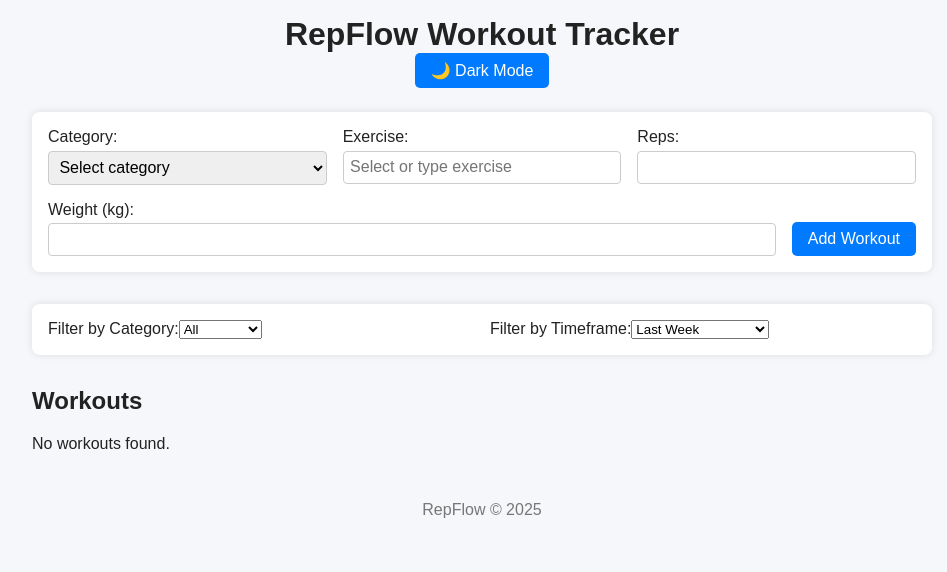
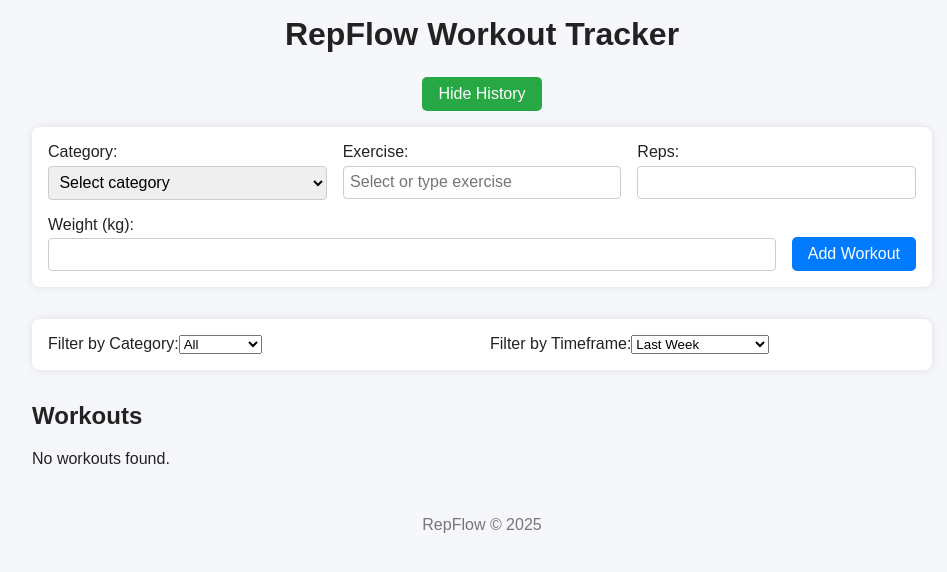
Before and after one commit to ChrisAT99/repflow-react, a React (Create React App) app: page / in a window 1280 px wide. Shown: the top 572 px of the page, without its empty margins (158-1105 px from the left). Built offline with nearby package versions, Linux system fonts and the light colour scheme.

Commit message:
history changes

```diff
--- a/src/App.js
+++ b/src/App.js
@@ -24,6 +24,7 @@ const timeframes = [
 ];
 
 function App() {
+  // State
   const [workouts, setWorkouts] = useState([]);
   const [category, setCategory] = useState('');
   const [exercise, setExercise] = useState('');
@@ -35,10 +36,10 @@ function App() {
   const [timeframe, setTimeframe] = useState('lastWeek');
   const [customRange, setCustomRange] = useState({ start: '', end: '' });
 
-  const [darkMode, setDarkMode] = useState(() => {
-    return localStorage.getItem('darkMode') === 'true';
-  });
+  // New state to toggle history visibility
+  const [showHistory, setShowHistory] = useState(true);
 
+  // Load workouts from localStorage on mount
   useEffect(() => {
     const saved = localStorage.getItem('workouts');
     if (saved) {
@@ -50,28 +51,27 @@ function App() {
     }
   }, []);
 
+  // Save workouts to localStorage on change
   useEffect(() => {
     localStorage.setItem('workouts', JSON.stringify(workouts));
   }, [workouts]);
 
-  useEffect(() => {
-    document.body.classList.toggle('dark-mode', darkMode);
-    localStorage.setItem('darkMode', darkMode);
-  }, [darkMode]);
-
+  // Filter workouts based on filterCategory and timeframe
   const filteredWorkouts = workouts.filter(w => {
     if (filterCategory !== 'all' && w.category !== filterCategory) return false;
 
     if (timeframe === 'custom') {
-      if (!customRange.start || !customRange.end) return true;
+      if (!customRange.start || !customRange.end) return true; // no range selected yet
       return w.date >= new Date(customRange.start) && w.date <= new Date(customRange.end);
     }
 
     return filterWorkoutsByDate(w.date, timeframe, workouts);
   });
 
+  // Populate exercise list for selected category
   const currentExercises = category ? presetWorkouts[category] || [] : [];
 
+  // Handlers
   function resetForm() {
     setCategory('');
     setExercise('');
@@ -123,14 +123,22 @@ function App() {
     }
   }
 
+  // UI render
   return (
     <div className="app-container">
       <header>
         <h1>RepFlow Workout Tracker</h1>
-        <button onClick={() => setDarkMode(prev => !prev)}>
-          {darkMode ? '☀️ Light Mode' : '🌙 Dark Mode'}
+      </header>
+
+      {/* Toggle History Button */}
+      <div style={{ marginBottom: '1rem', textAlign: 'center' }}>
+        <button
+          className="toggle-history-button"
+          onClick={() => setShowHistory(prev => !prev)}
+        >
+          {showHistory ? 'Hide History' : 'Show History'}
         </button>
-      </header>
+      </div>
 
       <section className="workout-entry">
         <form onSubmit={handleSubmit}>
@@ -191,6 +199,9 @@ function App() {
         </form>
       </section>
 
+      {/* Conditionally show history */}
+      {showHistory && (
+        <>
           <section className="filter-section">
             <label>Filter by Category:
               <select
@@ -269,6 +280,8 @@ function App() {
               </table>
             )}
           </section>
+        </>
+      )}
 
       <footer>
         <p>RepFlow &copy; 2025</p>
--- a/src/styles.css
+++ b/src/styles.css
@@ -168,3 +168,18 @@ footer {
   margin-top: 3rem;
   color: #777;
 }
+
+.toggle-history-button {
+  background-color: #28a745;
+  color: white;
+  border: none;
+  padding: 0.5rem 1rem;
+  border-radius: 5px;
+  cursor: pointer;
+  font-size: 1rem;
+  transition: background-color 0.3s;
+}
+
+.toggle-history-button:hover {
+  background-color: #218838;
+}
```
Lines whose indentation alone changed are shown as unchanged.
